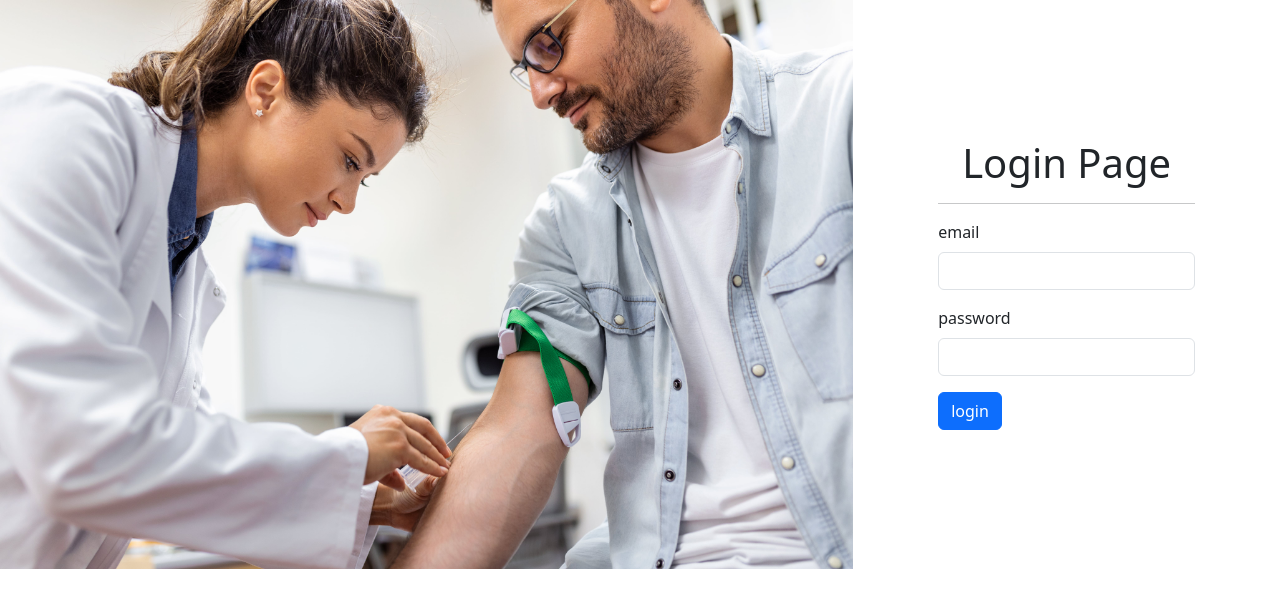
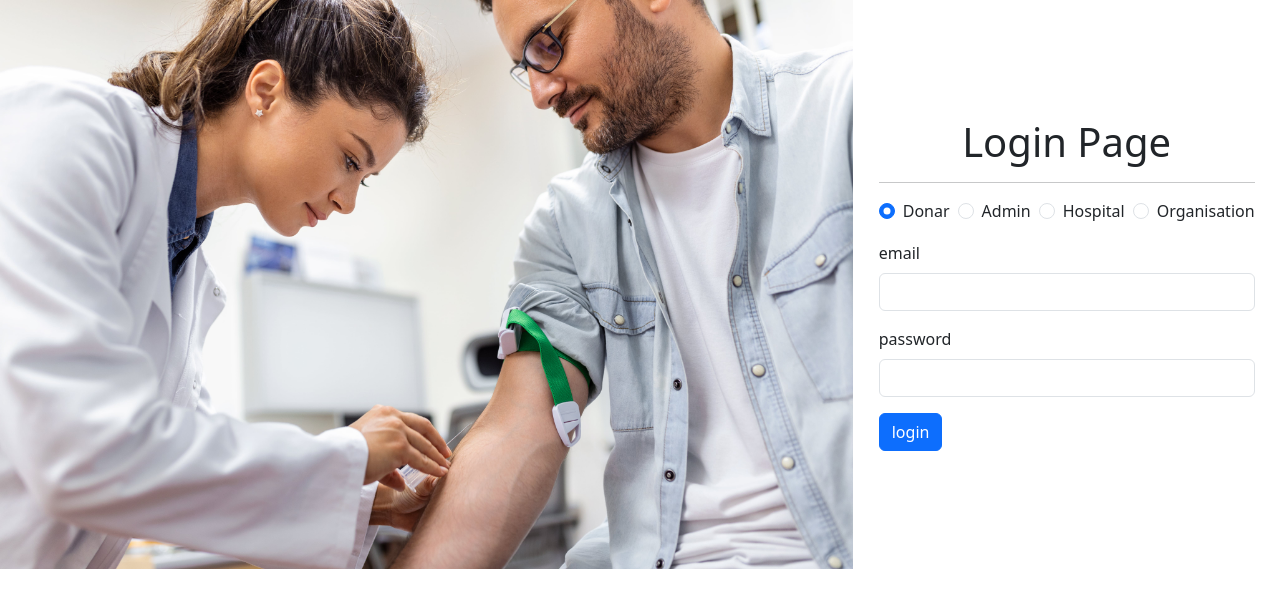
Before and after one commit to somyagupta05/CrimsonCare, a React (Create React App) app in the folder client/: page /login in a window 1280 px wide. Shown: the top 608 px of the page. Built offline with nearby package versions, Linux system fonts and the light colour scheme.

Commit message:
added radio

```diff
--- a/client/src/components/Shared/Form/Form.js
+++ b/client/src/components/Shared/Form/Form.js
@@ -1,6 +1,7 @@
 import React from "react";
 import InputType from "./InputType";
 import { useState } from "react";
+
 
 const Form = ({ formType, submitBtn, formTitle }) => {
   const [email, setEmail] = useState("");
@@ -18,6 +19,48 @@ const Form = ({ formType, submitBtn, formTitle }) => {
       <form>
         <h1 className="text-center">{formTitle}</h1>
         <hr />
+        <div className="d-flex mb-3">
+          <div className="form-check">
+            <input type="radio" className="form-check-input" name="role"
+            id="donarRadio"
+            value={'donar'} onChange={(e)=>setRole(e.target.value)}
+            defaultChecked/>
+            <label htmlFor="donarRadio" className="form-check-label">
+              Donar
+            </label>
+          </div>
+
+          <div className="form-check ms-2">
+            <input type="radio" className="form-check-input" name="role"
+            id="adminRadio"
+            value={'admin'} onChange={(e)=>setRole(e.target.value)}
+          />
+            <label htmlFor="donarRadio" className="form-check-label">
+              Admin
+            </label>
+          </div>
+
+
+          <div className="form-check ms-2">
+            <input type="radio" className="form-check-input" name="role"
+            id="hospitalRadio"
+            value={'hospital'} onChange={(e)=>setRole(e.target.value)}
+        />
+            <label htmlFor="hospitalRadio" className="form-check-label">
+           Hospital
+            </label>
+          </div>
+
+          <div className="form-check ms-2">
+            <input type="radio" className="form-check-input" name="role"
+            id="organisationRadio"
+            value={'organisation'} onChange={(e)=>setRole(e.target.value)}
+            />
+            <label htmlFor="organisationRadio" className="form-check-label">
+           Organisation
+            </label>
+          </div>
+        </div>
         {/* switch statement */}
         {/* eslint-disable-next-line */}
         {(() => {
```
